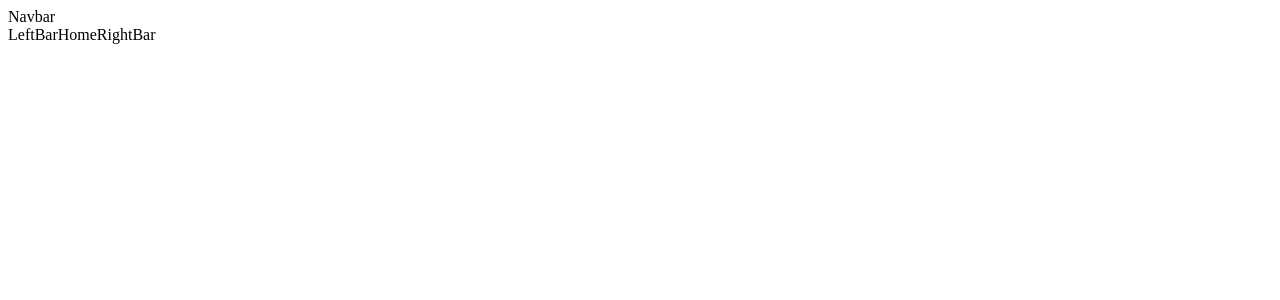
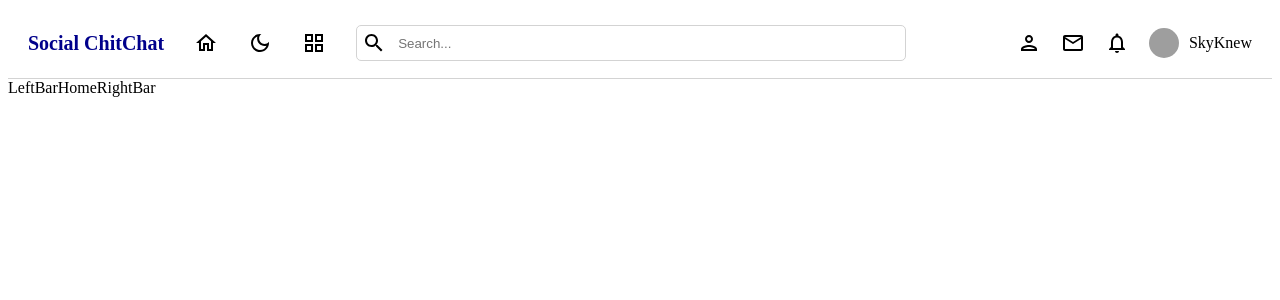
Before and after one commit to Skyknew/social-media, a React (Create React App) app: page / in a window 1280 px wide. Shown: the top 300 px of the page. Built offline with nearby package versions, Linux system fonts and the light colour scheme; grey boxes are pictures that could not be loaded.

Commit message:
Build the navbar components

```diff
--- a/src/components/navbar/Navbar.jsx
+++ b/src/components/navbar/Navbar.jsx
@@ -1,9 +1,43 @@
-import React from 'react'
+import React from 'react';
+import HomeOutlinedIcon from '@mui/icons-material/HomeOutlined';
+import DarkModeOutlinedIcon from '@mui/icons-material/DarkModeOutlined';
+import GridViewOutlinedIcon from '@mui/icons-material/GridViewOutlined';
+import WbSunnyOutlinedIcon from "@mui/icons-material/WbSunnyOutlined";
+import NotificationsOutlinedIcon from "@mui/icons-material/NotificationsOutlined";
+import EmailOutlinedIcon from "@mui/icons-material/EmailOutlined";
+import PersonOutlinedIcon from "@mui/icons-material/PersonOutlined";
+import SearchOutlinedIcon from "@mui/icons-material/SearchOutlined";
+import { Link } from 'react-router-dom';
+import "./navbar.scss";
+
 
 const Navbar = () => {
   return (
-    <div>Navbar</div>
+    <div className="navbar">
+      <div className="left">
+        <Link to="/" style={{ textDecoration:"none" }}>
+          <span>Social ChitChat</span>
+        </Link>
+        <HomeOutlinedIcon/>
+        <DarkModeOutlinedIcon/>
+        <GridViewOutlinedIcon/>
+        <div className="search">
+          <SearchOutlinedIcon/>
+          <input type="text" placeholder="Search..." />
+        </div>
+      </div>
+
+      <div className="right">
+        <PersonOutlinedIcon/>
+        <EmailOutlinedIcon/>
+        <NotificationsOutlinedIcon/>
+        <div className="user">
+          <img src="https://images.pexels.com/photos/3228727/pexels-photo-3228727.jpeg?auto=compress&cs=tinysrgb&w=1600" alt="" />
+          <span>SkyKnew</span>
+        </div>
+      </div>
+    </div>
   )
 }
 
-export default Navbar
+export default Navbar;
```
